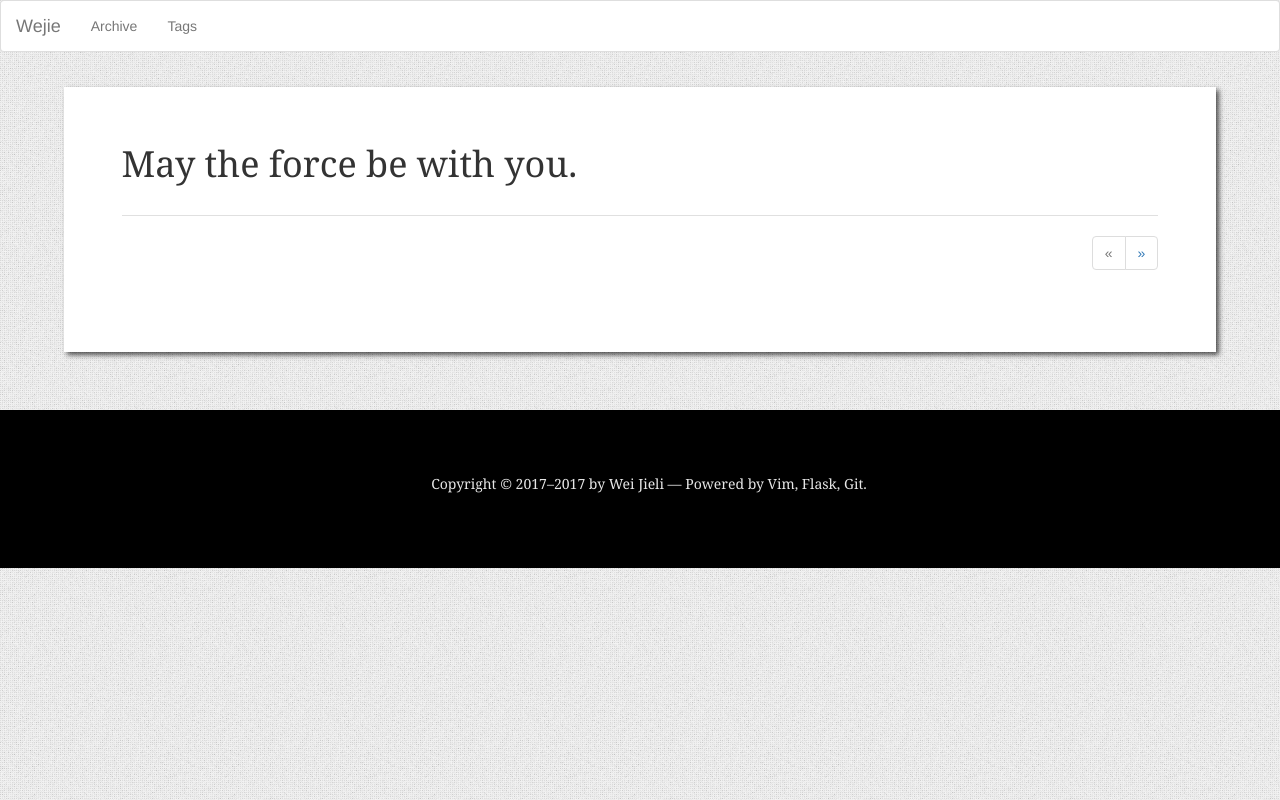
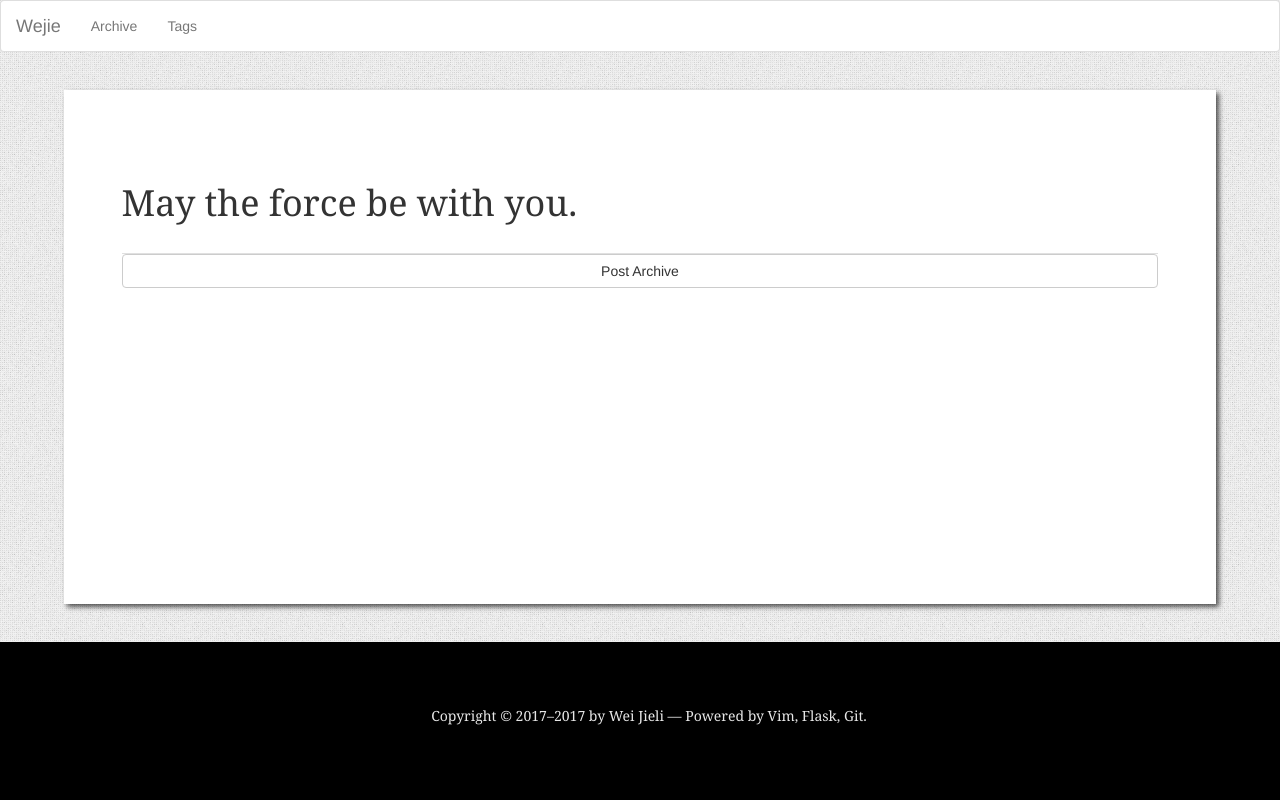
Before and after one commit to WeJie/flask-practice, a Flask app: page / in a window 1280 px wide. Run offline with Flask 2, Linux system fonts and the light colour scheme; data that the repository does not hold is empty; some libraries are stand-ins or nearby versions.

Commit message:
Adjust css

```diff
--- a/app/static/styles.css
+++ b/app/static/styles.css
@@ -1,4 +1,11 @@
+html {
+    height: 100%;
+}
 body {
+    display: flex;
+    flex-direction: column;
+    flex: 1;
+    height: 100%;
     background-image: url("./img/squairy_light.png");
 }
 
@@ -22,14 +29,18 @@
 }
 
 div.page-container {
+    flex:1;
     background-color: #ffffff;
     border-width: 1px;
     box-shadow: 3px 3px 5px rgba(0, 0, 0, 0.65);
-    margin-left: 5%;
-    margin-right: 5%;
+    margin: 3% 5% 3% 5%;
+    overflow: visible;
 }
 
 article.page {
+    display: flex;
+    flex-direction: column;
+    flex: 1;
     padding: 5%;
     margin-top: 3%;
     margin-bottom: 5%;
--- a/app/templates/index.html
+++ b/app/templates/index.html
@@ -11,12 +11,9 @@
       <section>
           {% include '_brief_posts.html' %}
       </section>
-
-      {% if pagination %}
-          <div class="pagination">
-              {{ macros.pagination_widget(pagination, '.index')}}
-          </div>
-      {% endif %}
+      <div>
+        <a class="btn btn-default" style="width: 100%;" href="{{ url_for('main.archive') }}">Post Archive</a>
+      </div>
     </article>
 {% endblock %}
 
```
